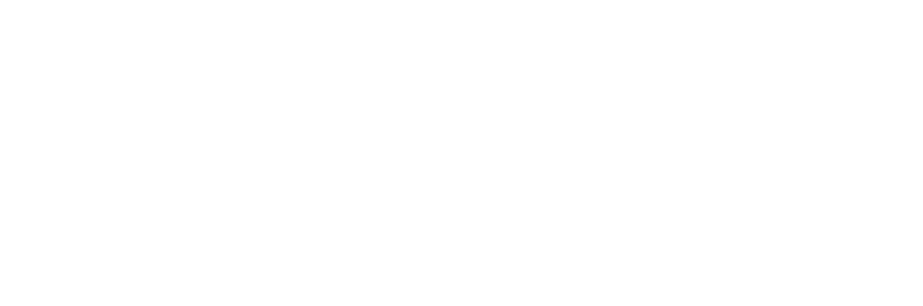
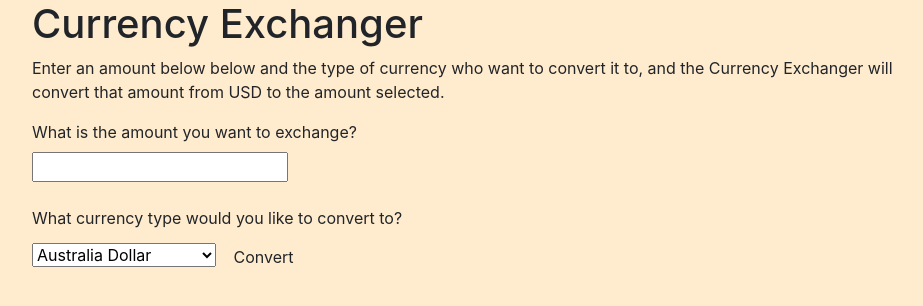
Before and after one commit to TorchAblaze/currency-exchanger, a website built with webpack: page src/index.html in a window 1280 px wide. Shown: the whole page, without its empty margins (158-1081 px from the left). Built offline with nearby package versions, Linux system fonts and the light colour scheme.

Commit message:
Add html and styling

```diff
--- a/src/css/styles.css
+++ b/src/css/styles.css
@@ -0,0 +1,5 @@
+body {
+  background-color: blanchedalmond;
+  max-width: 900px;
+  margin: 0 auto;
+}
--- a/src/index.html
+++ b/src/index.html
@@ -6,5 +6,38 @@
     <meta name="viewport" content="width=device-width, initial-scale=1.0" />
     <title>Currency Exchanger</title>
   </head>
-  <body></body>
+  <body>
+    <h1>Currency Exchanger</h1>
+    <form id="currency-exchanger">
+      <p>
+        Enter an amount below below and the type of currency who want to convert
+        it to, and the Currency Exchanger will convert that amount from USD to
+        the amount selected.
+      </p>
+      <div>
+        <label for="currency-amount"
+          >What is the amount you want to exchange?</label
+        >
+        <br />
+        <input id="currency-amount" type="number" />
+      </div>
+      <br />
+      <label for="currency-type"
+        >What currency type would you like to convert to?</label
+      >
+      <br />
+      <select id="currency-type">
+        <option value="AUD">Australia Dollar</option>
+        <option value="BGN">Bulgaria Lev</option>
+        <option value="MXN">Mexico Peso</option>
+        <option value="EUR">Euro</option>
+        <option value="JPY">Japan Yen</option>
+        <option value="AMD">Armenia Dram</option>
+        <option value="CNY">China Yuan/Renminbi</option>
+        <option value="ZAR">South Africa Rand</option>
+      </select>
+      <button type="submit" class="btn">Convert</button>
+    </form>
+    <div id="output"></div>
+  </body>
 </html>
```
